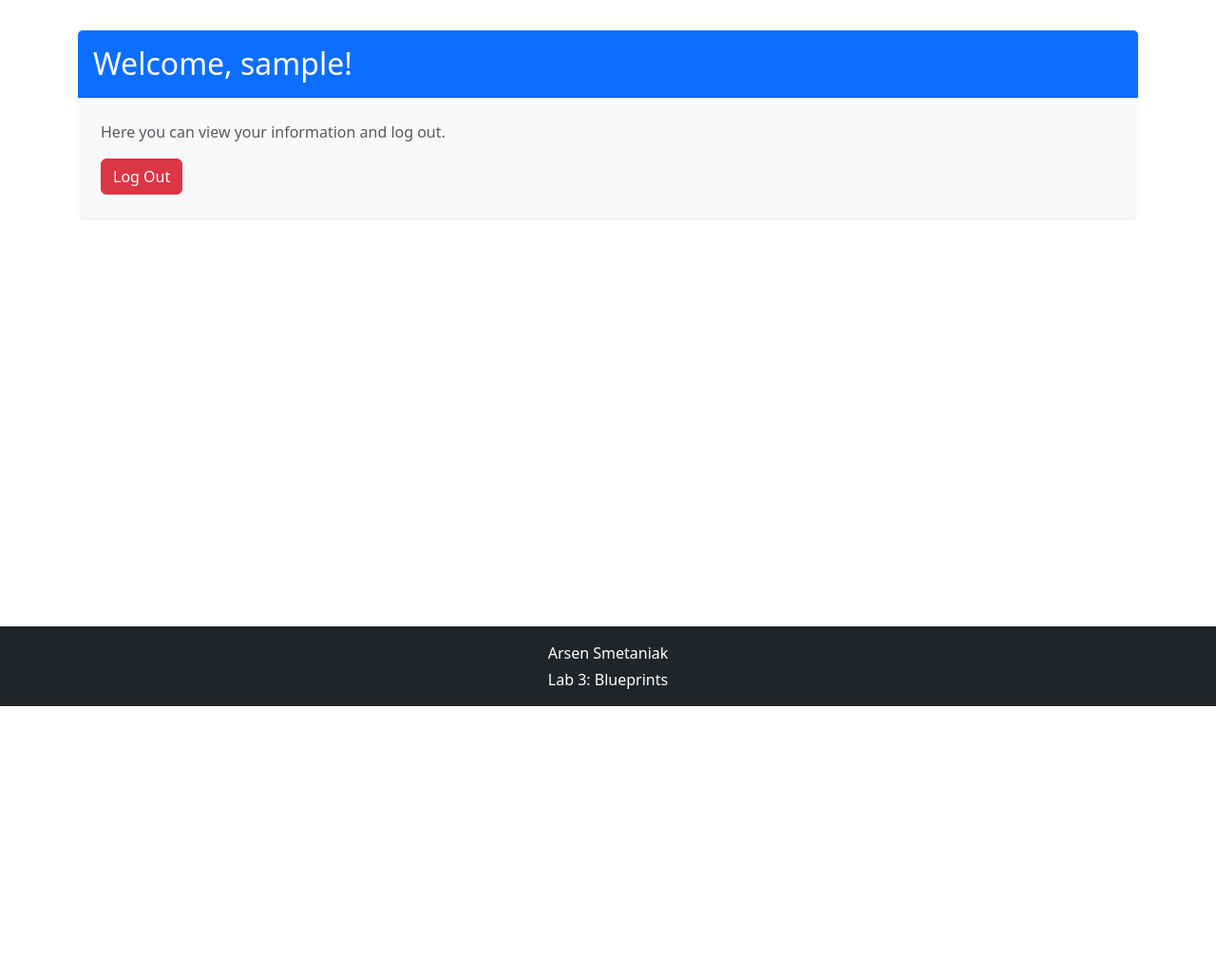
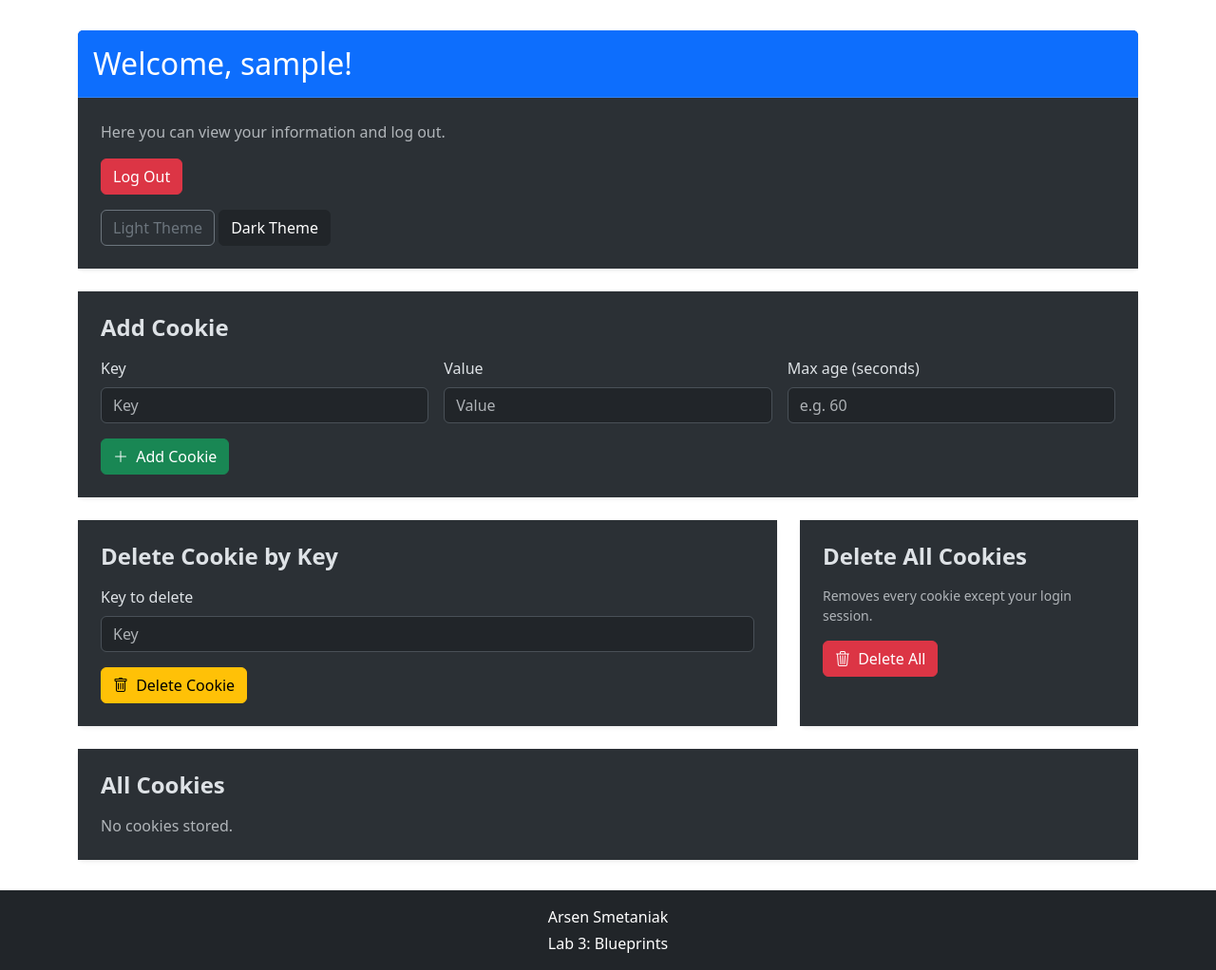
Before and after one commit to arsensmetaniak24-code/flask-app-lab, a Flask app: page /users/profile in a window 1280 px wide. Shown: the part 56-1078 px from the top of the page at 95% size. Before the commit the page ends 800 px from the top, so only its background shows below. Run offline with Flask 3, Linux system fonts and the light colour scheme; the visitor is signed in with stand-in values (Sample User, id 1).

Commit message:
add themes

```diff
--- a/app/users/templates/users/profile.html
+++ b/app/users/templates/users/profile.html
@@ -1,7 +1,7 @@
 {% extends 'base.html' %}
 
 {% block content %}
-<section id="profile" class="py-2">
+<section id="profile" class="py-2" data-bs-theme="{{ theme }}">
     <div class="card border-0 shadow-sm mb-4">
         <div class="card-header bg-primary text-white py-3">
             <h2 class="mb-0 fw-light">Welcome, {{ username }}!</h2>
@@ -11,6 +11,95 @@
             <form class="mt-3" action="{{ url_for('users.logout') }}" method="post">
                 <button type="submit" class="btn btn-danger">Log Out</button>
             </form>
+            <div class="mt-3">
+                <a class="btn btn-outline-secondary" href="{{ url_for('users.change_theme', scheme='light') }}">Light Theme</a>
+                <a class="btn btn-dark" href="{{ url_for('users.change_theme', scheme='dark') }}">Dark Theme</a>
+            </div>
+        </div>
+    </div>
+
+    <div class="card border-0 shadow-sm mb-4">
+        <div class="card-body p-4 bg-body-tertiary">
+            <h4 class="card-title fw-bold mb-3">Add Cookie</h4>
+            <form action="{{ url_for('users.add_cookie') }}" method="post">
+                <div class="row g-3 mb-3">
+                    <div class="col-md-4">
+                        <label for="cookie-key" class="form-label">Key</label>
+                        <input type="text" class="form-control" name="key" id="cookie-key" placeholder="Key" required>
+                    </div>
+                    <div class="col-md-4">
+                        <label for="cookie-value" class="form-label">Value</label>
+                        <input type="text" class="form-control" name="value" id="cookie-value" placeholder="Value" required>
+                    </div>
+                    <div class="col-md-4">
+                        <label for="cookie-max-age" class="form-label">Max age (seconds)</label>
+                        <input type="number" class="form-control" name="max_age" id="cookie-max-age" placeholder="e.g. 60" min="1">
+                    </div>
+                </div>
+                <button type="submit" class="btn btn-success">
+                    <i class="bi bi-plus-lg me-1"></i> Add Cookie
+                </button>
+            </form>
+        </div>
+    </div>
+
+    <div class="row g-4 mb-4">
+        <div class="col-md-8">
+            <div class="card border-0 shadow-sm h-100">
+                <div class="card-body p-4 bg-body-tertiary">
+                    <h4 class="card-title fw-bold mb-3">Delete Cookie by Key</h4>
+                    <form action="{{ url_for('users.delete_cookie') }}" method="post">
+                        <div class="mb-3">
+                            <label for="delete-key" class="form-label">Key to delete</label>
+                            <input type="text" class="form-control" name="key" id="delete-key" placeholder="Key" required>
+                        </div>
+                        <button type="submit" class="btn btn-warning">
+                            <i class="bi bi-trash me-1"></i> Delete Cookie
+                        </button>
+                    </form>
+                </div>
+            </div>
+        </div>
+        <div class="col-md-4">
+            <div class="card border-0 shadow-sm h-100">
+                <div class="card-body p-4 bg-body-tertiary">
+                    <h4 class="card-title fw-bold mb-3">Delete All Cookies</h4>
+                    <p class="text-muted small">Removes every cookie except your login session.</p>
+                    <form action="{{ url_for('users.delete_all_cookies') }}" method="post">
+                        <button type="submit" class="btn btn-danger">
+                            <i class="bi bi-trash3 me-1"></i> Delete All
+                        </button>
+                    </form>
+                </div>
+            </div>
+        </div>
+    </div>
+
+    <div class="card border-0 shadow-sm">
+        <div class="card-body p-4 bg-body-tertiary">
+            <h4 class="card-title fw-bold mb-3">All Cookies</h4>
+            {% if cookies %}
+                <div class="table-responsive">
+                    <table class="table table-striped table-hover align-middle mb-0">
+                        <thead>
+                            <tr>
+                                <th scope="col">Key</th>
+                                <th scope="col">Value</th>
+                            </tr>
+                        </thead>
+                        <tbody>
+                            {% for key, value in cookies.items() %}
+                                <tr>
+                                    <td class="fw-semibold">{{ key }}</td>
+                                    <td class="text-break font-monospace small">{{ value }}</td>
+                                </tr>
+                            {% endfor %}
+                        </tbody>
+                    </table>
+                </div>
+            {% else %}
+                <p class="text-muted mb-0">No cookies stored.</p>
+            {% endif %}
         </div>
     </div>
 </section>
--- a/app/users/views.py
+++ b/app/users/views.py
@@ -1,4 +1,5 @@
 from flask import request, redirect, url_for, render_template, flash, session
+from functools import wraps
 
 from . import users_bp
 
@@ -43,7 +44,10 @@ def login():
 def profile():
     username = session.get("username")
     if username:
-        return render_template("profile.html", username=username)
+        return render_template("profile.html",
+                               username=username,
+                               cookies=request.cookies,
+                               theme=request.cookies.get("theme", "dark"))
     else:
         flash("You need to log in first", "danger")
         return redirect(url_for("users.login"))
@@ -53,3 +57,80 @@ def logout():
     session.pop("username", None)
     flash("You have been logged out", "success")
     return redirect(url_for("users.login"))
+
+def login_required(view):
+    @wraps(view)
+    def wrapper(*args, **kwargs):
+        if "username" not in session:
+            flash("You must be logged in to access this page", "danger")
+            return redirect(url_for("users.login"))
+        return view(*args, **kwargs)
+    return wrapper
+
+@users_bp.route("/cookies/add", methods=["POST"])
+@login_required
+def add_cookie():
+    key = request.form.get("key")
+    value = request.form.get("value")
+    max_age = request.form.get("max_age")
+
+    if max_age:
+        try:
+            max_age = int(max_age)
+        except ValueError:
+            flash("Invalid max age", "danger")
+            return redirect(url_for("users.profile"))
+    else:
+        max_age = None
+
+    if not key or not value:
+        flash("Enter key and value", "danger")
+        return redirect(url_for("users.profile"))
+
+    response = redirect(url_for("users.profile"))
+    response.set_cookie(key, value, max_age=max_age)
+
+    flash("Cookie added", "success")
+
+    return response
+
+@users_bp.route("/cookies/delete", methods=["POST"])
+@login_required
+def delete_cookie():
+    key = request.form.get("key")
+    if not key:
+        flash("Enter key", "warning")
+        return redirect(url_for("users.profile"))
+
+    if key not in request.cookies:
+        flash("Cookie not found", "warning")
+        return redirect(url_for("users.profile"))
+
+    response = redirect(url_for("users.profile"))
+    response.delete_cookie(key)
+    flash("Cookie deleted", "success")
+    return response
+
+@users_bp.route("/cookies/delete-all", methods=["POST"])
+@login_required
+def delete_all_cookies():
+    response = redirect(url_for("users.profile"))
+    for key in request.cookies:
+        if key in ["session", "theme"]:
+            continue
+        response.delete_cookie(key)
+    flash("All cookies deleted", "success")
+    return response
+
+
+@users_bp.route("/theme/<scheme>", methods=["GET"])
+@login_required
+def change_theme(scheme):
+    if scheme not in ["light", "dark"]:
+        flash("Invalid theme", "danger")
+        return redirect(url_for("users.profile"))
+
+    response = redirect(url_for("users.profile"))
+    response.set_cookie("theme", scheme, max_age=60*60*24*365)
+    flash("Theme changed", "success")
+    return response
```
